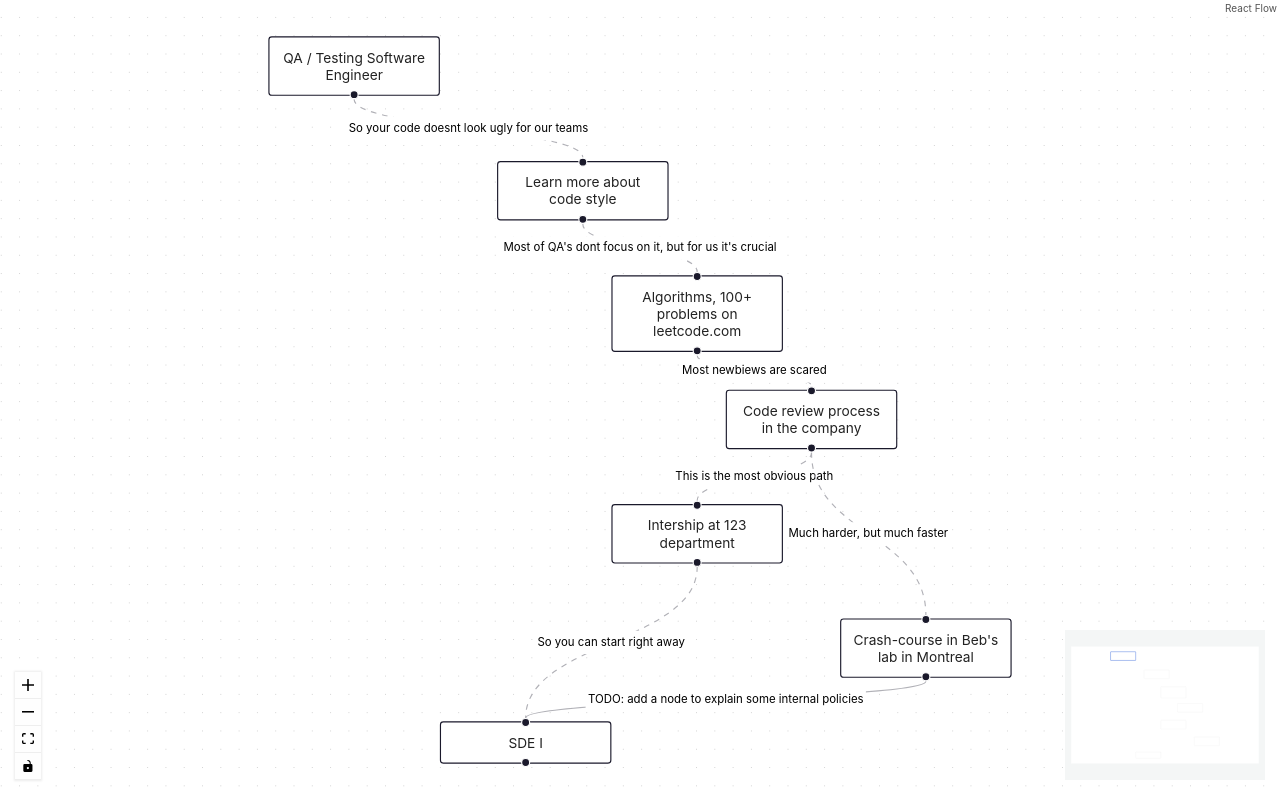
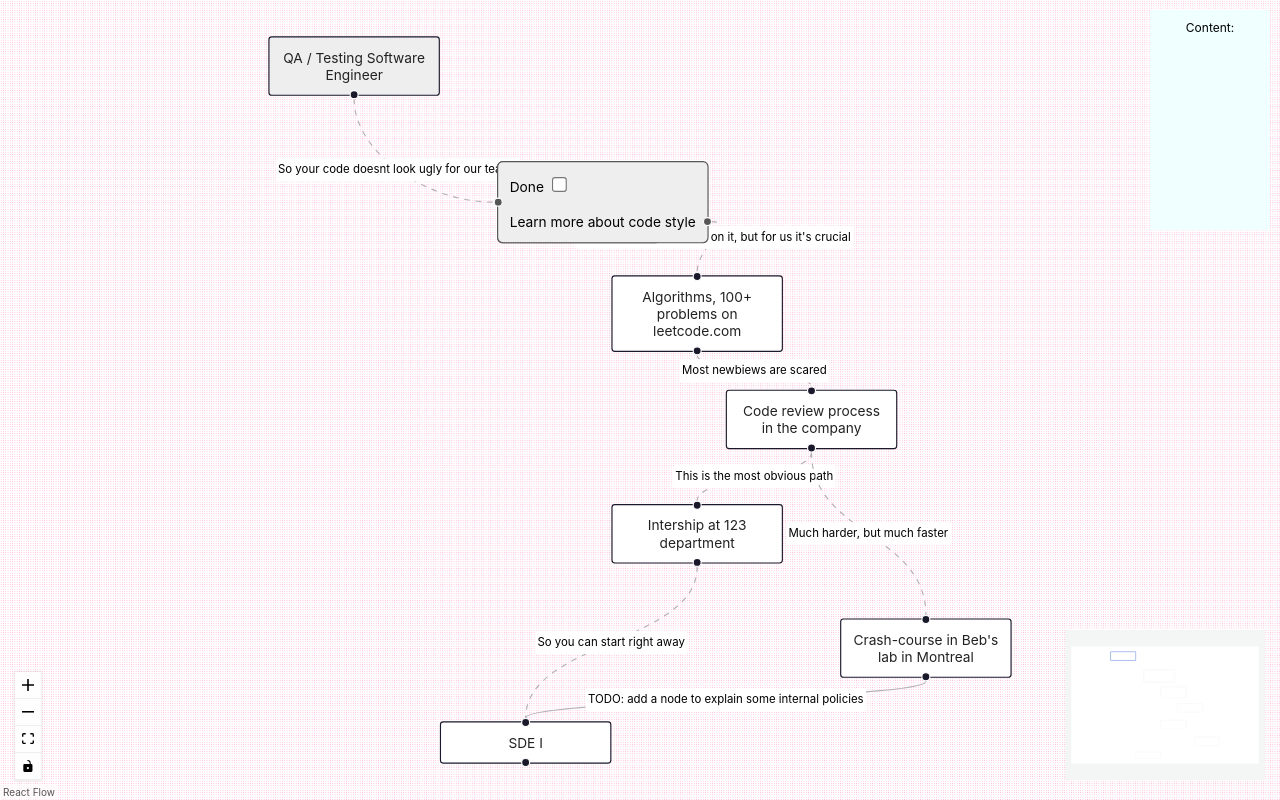
Before and after one commit to haskone/hackto_career_changer_001, a React (Create React App) app: page / in a window 1280 px wide. Built offline with nearby package versions, Linux system fonts and the light colour scheme.

Commit message:
Latest changes to react flow usage

```diff
--- /dev/null
+++ b/src/SpecificNode.css
@@ -0,0 +1,34 @@
+.updatenode__content {
+  position: absolute;
+  right: 10px;
+  top: 10px;
+  z-index: 4;
+  font-size: 12px;
+  background-color: azure;
+  height: 200px;
+  width: 100px;
+  padding: 10px;
+
+}
+
+.updatenode__controls label {
+  display: block;
+}
+
+.updatenode__bglabel {
+  margin-top: 10px;
+}
+
+.updatenode__checkboxwrapper {
+  margin-top: 10px;
+  display: flex;
+  align-items: center;
+}
+
+.react-flow__node-checkboxNode {
+  font-size: 12px;
+  background: #eee;
+  border: 1px solid #555;
+  border-radius: 5px;
+  text-align: center;
+}
--- a/src/SpecificPath.js
+++ b/src/SpecificPath.js
@@ -1,4 +1,4 @@
-import React, { useCallback } from "react";
+import React, { useCallback, useState, useEffect } from "react";
 import ReactFlow, {
   addEdge,
   MiniMap,
@@ -6,49 +6,138 @@ import ReactFlow, {
   Background,
   useNodesState,
   useEdgesState,
+  Handle,
 } from "react-flow-renderer";
+
+import "./SpecificNode.css";
+
+// TODO: awful hack
+let setNodesGlobal = null;
+let nodesGlobal = null;
+
+const WithCheckboxNode = ({ data, isConnectable, id }) => {
+  return (
+    <>
+      <Handle
+        type="target"
+        position="left"
+        style={{ background: "#555" }}
+        onConnect={(params) => console.log("handle onConnect", params)}
+        isConnectable={isConnectable}
+      />
+      <div
+        style={{
+          height: "50px",
+          padding: "10px",
+          display: "flex",
+          flexDirection: "column",
+          justifyContent: "left",
+          alignItems: "start",
+          gap: "1rem",
+        }}
+      >
+        <span>
+          Done{" "}
+          <input
+            type="checkbox"
+            checked={data.done}
+            onChange={(evt) => {
+              const nodeIndex = nodesGlobal.findIndex((n) => n.id === id);
+              if (nodeIndex) {
+                const isDone = nodesGlobal[nodeIndex]?.data?.done;
+                setNodesGlobal([
+                  ...nodesGlobal.slice(0, nodeIndex),
+                  {
+                    ...nodesGlobal[nodeIndex],
+                    data: {
+                      ...nodesGlobal[nodeIndex].data,
+                      // done: !nodesGlobal[nodeIndex].data,
+                      done: !isDone,
+                    },
+                  },
+                  ...nodesGlobal.slice(nodeIndex + 1),
+                ]);
+              }
+              // console.log(setNodesGlobal());
+              // const nodeIndex = nodes.findIndex(n => n.id === )
+              // setNodes([]);
+            }}
+          />
+        </span>
+        {data.label}
+      </div>
+      {/* <Handle
+        type="source"
+        position="right"
+        id="a"
+        style={{ top: 10, background: "#555" }}
+        isConnectable={isConnectable}
+      /> */}
+      <Handle
+        type="source"
+        position="right"
+        id="b"
+        style={{ bottom: 10, top: "auto", background: "#555" }}
+        isConnectable={isConnectable}
+      />
+    </>
+  );
+};
 
 const initialNodes = [
   {
     id: "1",
     type: "input",
-    data: { label: "QA / Testing Software Engineer" },
+    data: {
+      label: "QA / Testing Software Engineer",
+      content:
+        "Only for ones, who already have some coding experience with python and JS",
+      done: true,
+    },
     position: { x: 250, y: 1 },
     className: "light",
   },
   {
+    id: "20",
+    type: "checkboxNode",
+    data: { label: "Coding: Minimal Quiz", done: false },
+    position: { x: 450, y: 110 },
+    className: "light",
+  },
+  {
     id: "2",
-    data: { label: "Learn more about code style" },
+    type: "checkboxNode",
+    data: { label: "Learn more about code style", done: false },
     position: { x: 450, y: 110 },
     className: "light",
   },
   {
     id: "3",
-    data: { label: "Algorithms, 100+ problems on leetcode.com" },
+    data: { label: "Algorithms, 100+ problems on leetcode.com", done: false },
     position: { x: 550, y: 210 },
     className: "light",
   },
   {
     id: "4",
-    data: { label: "Code review process in the company" },
+    data: { label: "Code review process in the company", done: false },
     position: { x: 650, y: 310 },
     className: "light",
   },
   {
     id: "41",
-    data: { label: "Intership at 123 department" },
+    data: { label: "Intership at 123 department", done: false },
     position: { x: 550, y: 410 },
     className: "light",
   },
   {
     id: "42",
-    data: { label: "Crash-course in Beb's lab in Montreal" },
+    data: { label: "Crash-course in Beb's lab in Montreal", done: false },
     position: { x: 750, y: 510 },
     className: "light",
   },
   {
     id: "5",
-    data: { label: "SDE I" },
+    data: { label: "SDE I", done: false },
     position: { x: 400, y: 600 },
     className: "light",
   },
@@ -106,6 +195,10 @@ const initialEdges = [
   },
 ];
 
+const nodeTypes = {
+  checkboxNode: WithCheckboxNode,
+};
+
 const onInit = (reactFlowInstance) =>
   console.log("flow loaded:", reactFlowInstance);
 
@@ -117,16 +210,68 @@ const OverviewFlow = () => {
     [],
   );
 
+  const [currentNodeId, setCurrentNodeId] = useState("");
+
+  const [nodeId, setNodeId] = useState(1);
+  const [nodeName, setNodeName] = useState("Node #4354");
+  const [nodeBg, setNodeBg] = useState("#eee");
+  const [nodeHidden, setNodeHidden] = useState(false);
+
+  useEffect(() => {
+    setNodesGlobal = setNodes;
+    nodesGlobal = nodes;
+  }, [nodes, setNodes]);
+
+  useEffect(() => {
+    setNodes((nds) =>
+      nds.map((node) => {
+        if (node.id === "1") {
+          // it's important that you create a new object here
+          // in order to notify react flow about the change
+          node.style = { ...node.style, backgroundColor: nodeBg };
+        }
+
+        return node;
+      }),
+    );
+  }, [nodeBg, setNodes]);
+
+  useEffect(() => {
+    setNodes((nds) =>
+      nds.map((node) => {
+        if (node.id === "1") {
+          // when you update a simple type you can just update the value
+          node.hidden = nodeHidden;
+        }
+
+        return node;
+      }),
+    );
+    setEdges((eds) =>
+      eds.map((edge) => {
+        if (edge.id === "e1-2") {
+          edge.hidden = nodeHidden;
+        }
+
+        return edge;
+      }),
+    );
+  }, [nodeHidden, setNodes, setEdges]);
+
   return (
     <ReactFlow
       nodes={nodes}
       edges={edges}
       onNodesChange={onNodesChange}
       onEdgesChange={onEdgesChange}
+      onNodeClick={(e, n) => {
+        setCurrentNodeId(n?.id);
+      }}
+      nodeTypes={nodeTypes}
       onConnect={onConnect}
       onInit={onInit}
       fitView
-      attributionPosition="top-right"
+      attributionPosition="bottom-left"
     >
       <MiniMap
         nodeStrokeColor={(n) => {
@@ -145,7 +290,34 @@ const OverviewFlow = () => {
         nodeBorderRadius={2}
       />
       <Controls />
-      <Background color="#aaa" gap={16} />
+      <Background color="#ffaacc" gap={2} />
+
+      <div className="updatenode__content">
+        <label>Content:</label>
+        <br />
+        {nodes?.find((n) => n.id === currentNodeId)?.data?.content}
+        {/* <input
+          value={
+            nodes?.find((n) => n.id === currentNodeId)?.data?.label ||
+            "Select Node"
+          }
+          //   onChange={(evt) => setNodes([
+
+          //   ])}
+        /> */}
+        {/*
+        <label className="updatenode__bglabel">background:</label>
+        <input value={nodeBg} onChange={(evt) => setNodeBg(evt.target.value)} />
+
+        <div className="updatenode__checkboxwrapper">
+          <label>hidden:</label>
+          <input
+            type="checkbox"
+            checked={nodeHidden}
+            onChange={(evt) => setNodeHidden(evt.target.checked)}
+          />
+        </div> */}
+      </div>
     </ReactFlow>
   );
 };
```
